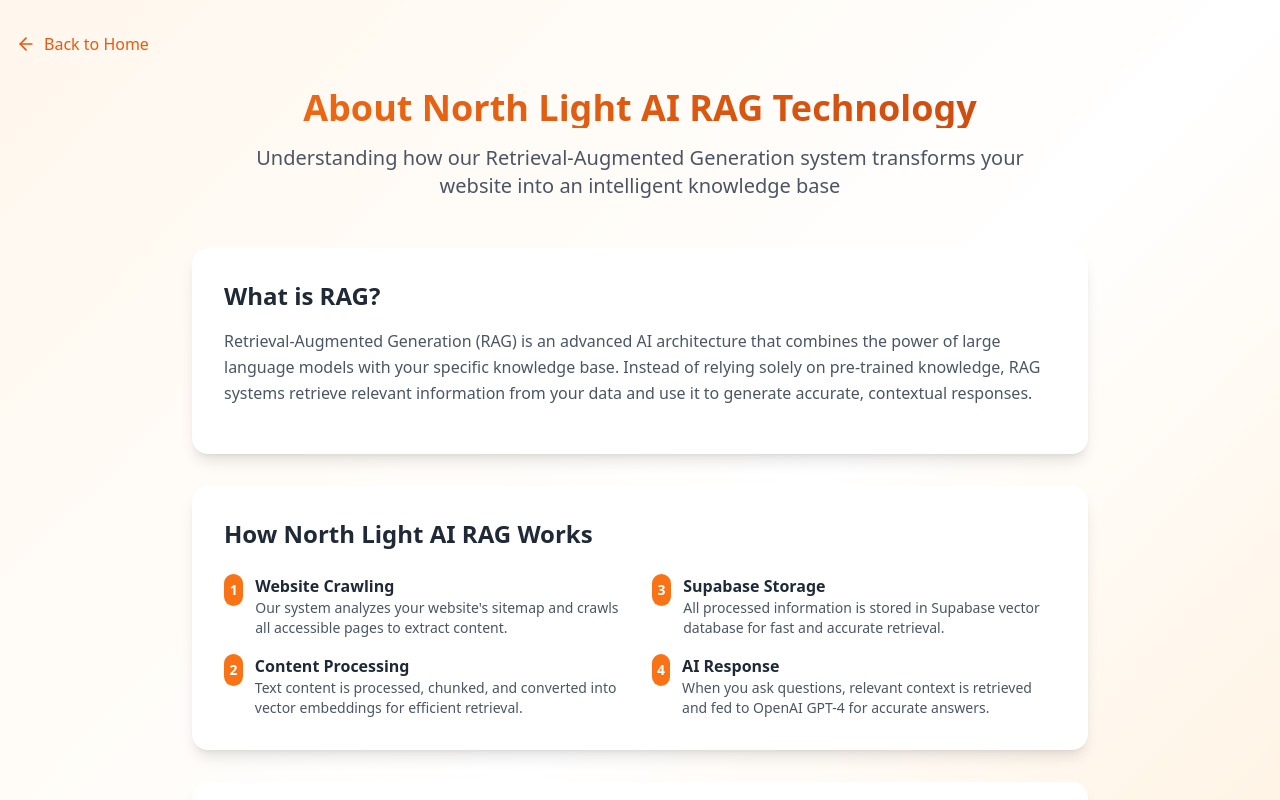
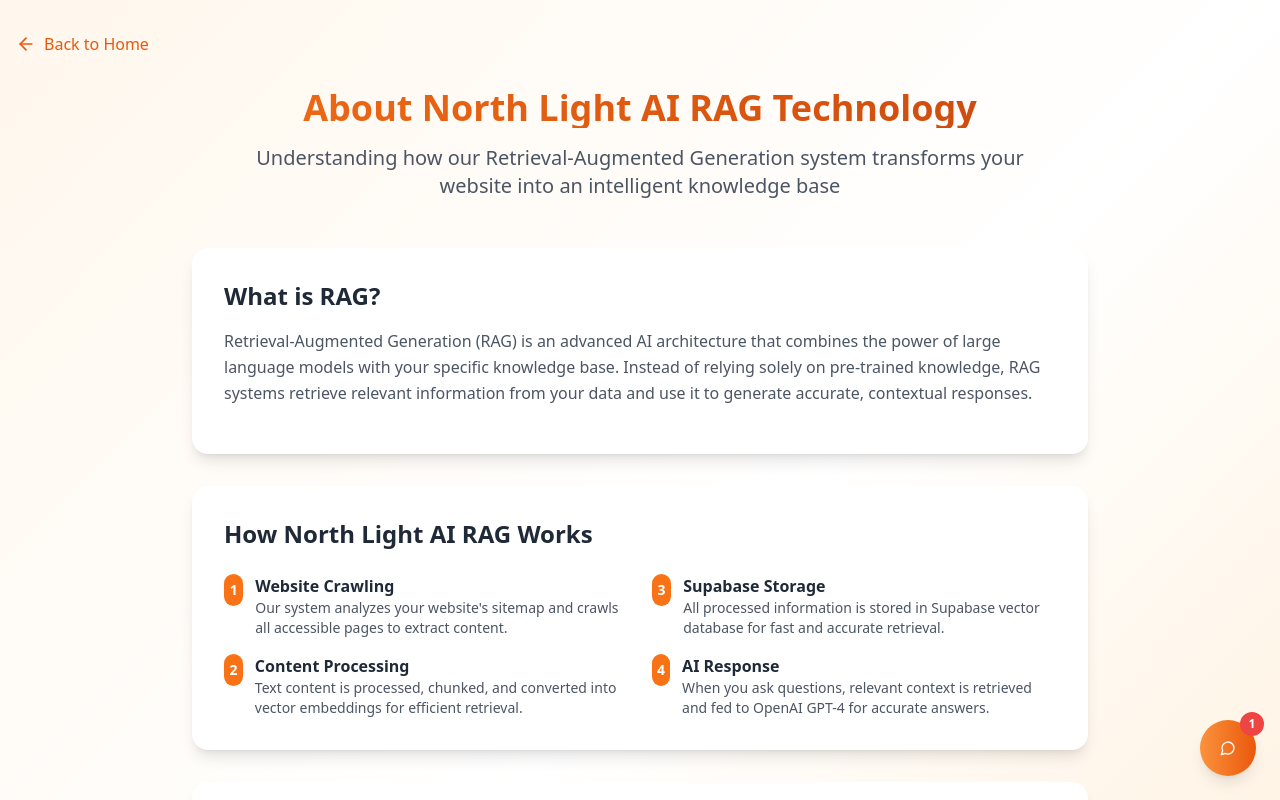
Before and after one commit to Northlight-ai/sparky-north-whispers, a React (Vite) app: page /about-rag in a window 1280 px wide. Shown: the top 800 px of the page. Built offline with nearby package versions, Linux system fonts and the light colour scheme.

Commit message:
Refactor: Apply chat bubble style to AboutRAG page
Apply the chat bubble component's styling to the AboutRAG page for visual consistency.

```diff
--- a/src/pages/AboutRAG.tsx
+++ b/src/pages/AboutRAG.tsx
@@ -1,6 +1,6 @@
-
 import { ArrowLeft } from 'lucide-react';
 import { useNavigate } from 'react-router-dom';
+import ChatBubble from '@/components/ChatBubble';
 
 const AboutRAG = () => {
   const navigate = useNavigate();
@@ -144,6 +144,9 @@ const AboutRAG = () => {
             </div>
           </div>
         </div>
+
+        {/* Chat Bubble Component */}
+        <ChatBubble />
       </div>
     </div>
   );
```
